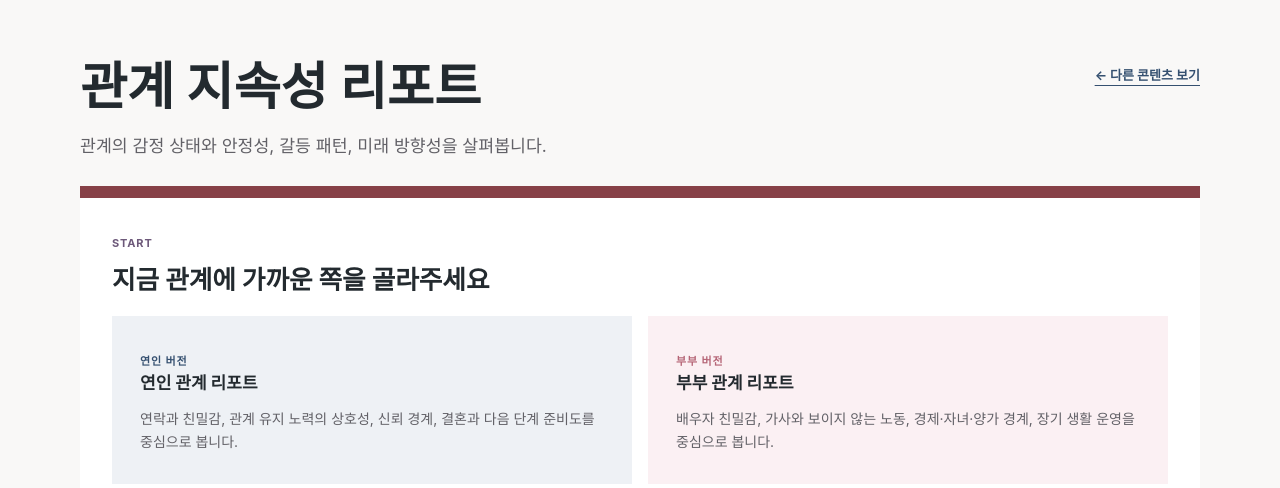
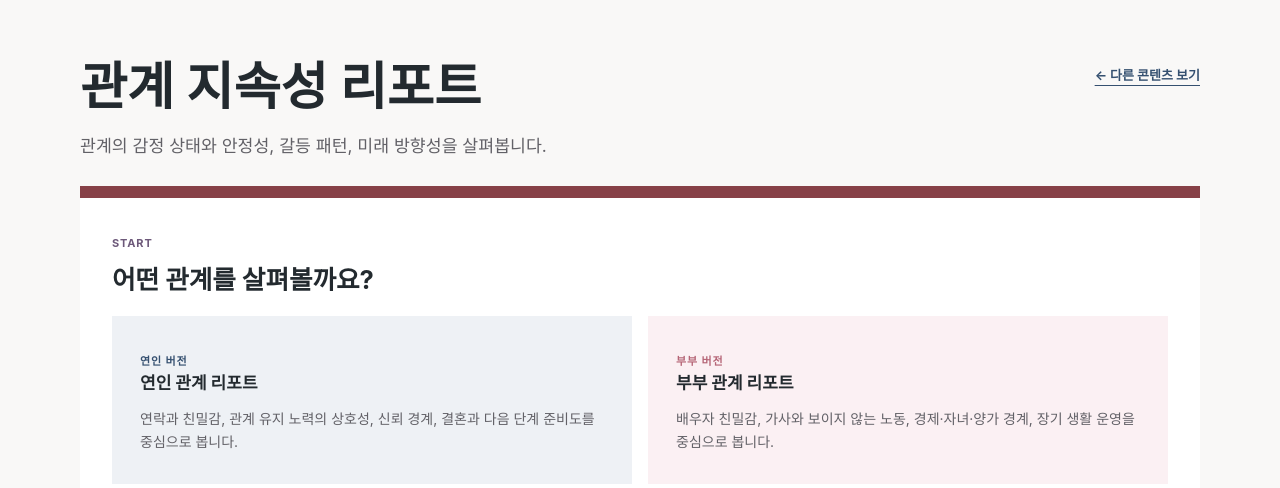
Before and after one commit to coffee-and/eun-contents, a React (Vite) app: page / in a window 1280 px wide. Both pictures are taken after a click on the button "관계 들여다보기 →". Shown: the top 488 px of the page. Built offline with nearby package versions, Linux system fonts and the light colour scheme; no server answers; a web font is replaced by a local one.

Commit message:
refactor: simplify relationship selection copy

```diff
--- a/src/features/relationship/components/mode/RelationshipModeSelect.jsx
+++ b/src/features/relationship/components/mode/RelationshipModeSelect.jsx
@@ -6,7 +6,7 @@ export function RelationshipModeSelect({ onSelectMode }) {
       <div className="mode-select__head">
         <span className="mode-select__eyebrow">START</span>
         <h2 id="mode-select-title" className="mode-select__title">
-          지금 관계에 가까운 쪽을 골라주세요
+          어떤 관계를 살펴볼까요?
         </h2>
       </div>
 
```
